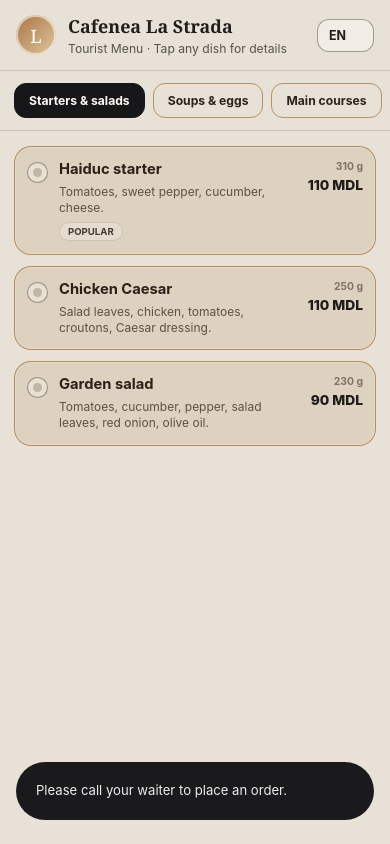
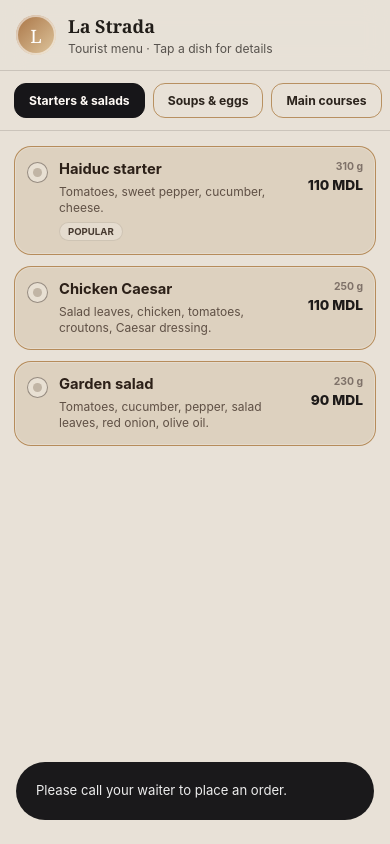
Before and after one commit to stanleyfoster93-rgb/la-strada-menu, a plain HTML site: page index.html in a window 390 px wide. Drawn offline with Linux system fonts and the light colour scheme.

Commit message:
Finalize the restaurant menu page as a single-language English mobile layout with sticky category navigation and the modal detail panel.

```diff
--- a/index.html
+++ b/index.html
@@ -3,8 +3,8 @@
 <head>
     <meta charset="UTF-8">
     <meta name="viewport" content="width=device-width, initial-scale=1.0">
-    <meta name="theme-color" content="#e8e1d7">
-    <title>Cafenea La Strada — Menu</title>
+    <meta name="theme-color" content="#171619">
+    <title>La Strada — Menu</title>
     <link rel="stylesheet" href="style.css">
 </head>
 <body>
@@ -13,17 +13,9 @@
             <div class="brand-row">
                 <div class="brand-mark" aria-hidden="true">L</div>
                 <div class="header-copy">
-                    <h1 class="header-title">Cafenea La Strada</h1>
-                    <p class="subtitle" id="subtitle">Tourist Menu · Tap any dish for details</p>
+                    <h1 class="header-title">La Strada</h1>
+                    <p class="subtitle" id="subtitle">Tourist menu · Tap a dish for details</p>
                 </div>
-                <label class="language-picker">
-                    <span class="visually-hidden" id="languageLabel">Language</span>
-                    <select id="languageSelect" aria-labelledby="languageLabel">
-                        <option value="en">EN</option>
-                        <option value="ro">RO</option>
-                        <option value="ru">RU</option>
-                    </select>
-                </label>
             </div>
         </header>
 
@@ -58,6 +50,7 @@
             </section>
         </div>
     </div>
+
     <script src="script.js" defer></script>
 </body>
 </html>
```
